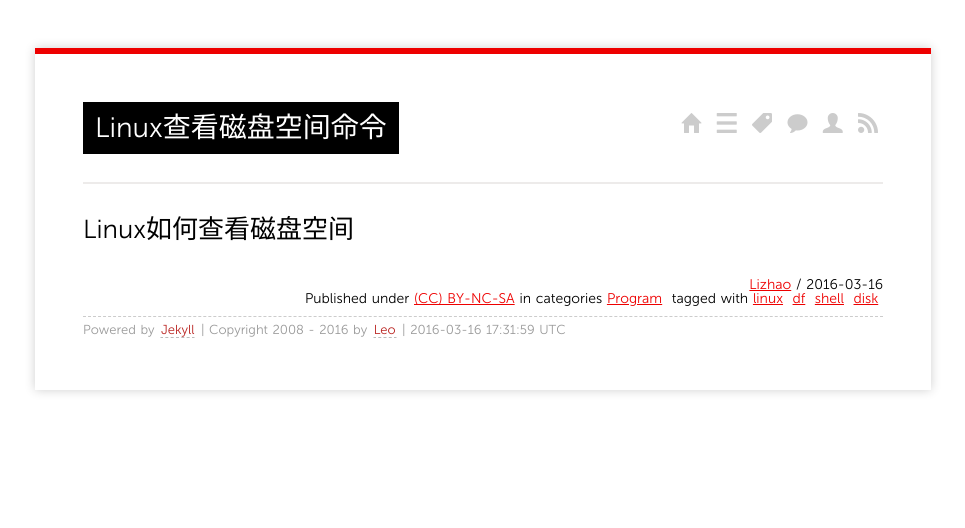
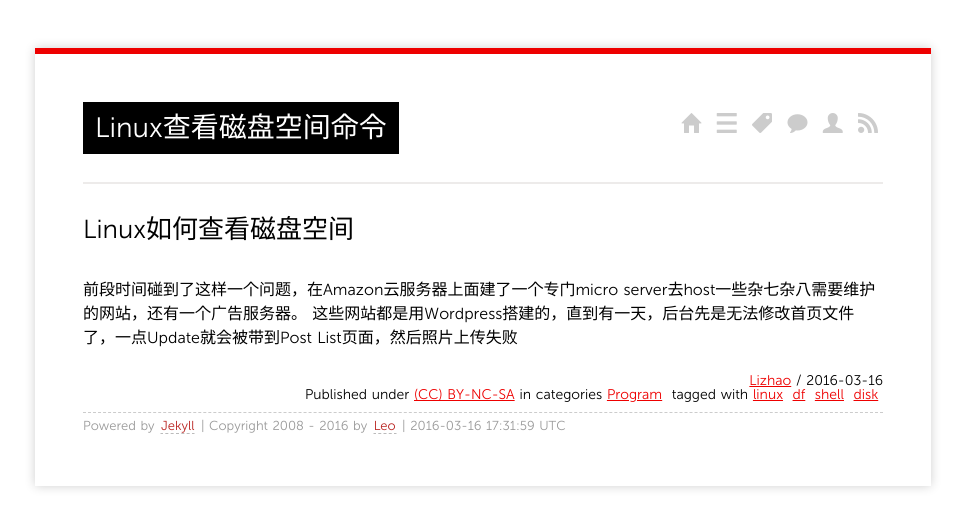
Before and after one commit to lizhaohou/lizhaohou.github.com, a Jekyll site: the page built from _posts/2016/2016-03-16-Linux-df-command.md, in a window 1280 px wide. Shown: the top 528 px of the page, without its empty margins (157-1122 px from the left). Built offline with Jekyll 4.4.1, drawn with Linux system fonts in a browser that asks for light colours; comment, search, counter and statistics services are not loaded.

Commit message:
Update posts

```diff
--- a/_posts/2016/2016-03-16-Linux-df-command.md
+++ b/_posts/2016/2016-03-16-Linux-df-command.md
@@ -6,3 +6,6 @@ tags: linux df shell disk
 ---
 
 ## Linux如何查看磁盘空间
+
+前段时间碰到了这样一个问题，在Amazon云服务器上面建了一个专门micro server去host一些杂七杂八需要维护的网站，还有一个广告服务器。
+这些网站都是用Wordpress搭建的，直到有一天，后台先是无法修改首页文件了，一点Update就会被带到Post List页面，然后照片上传失败
```
Also changed, not shown: _posts/2016/2016-03-15-about-jekyll.md (+1 -1 lines).
